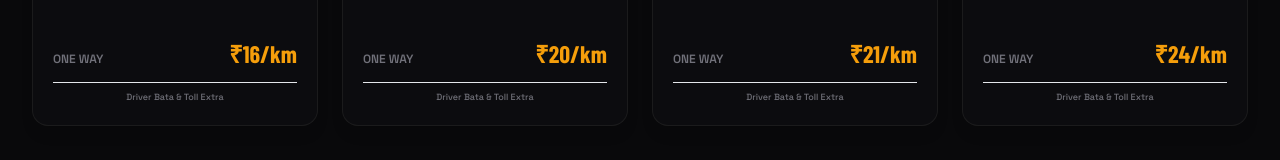
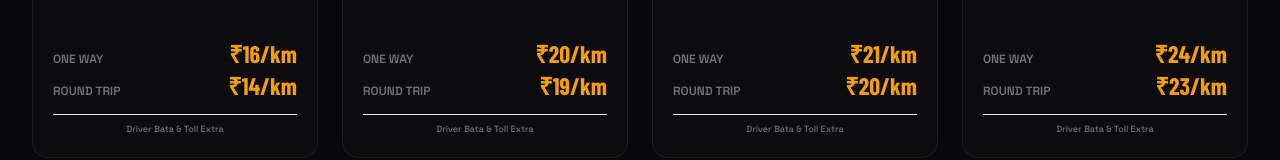
Before and after one commit to sundarkandan/job_designs, a React (Vite) app: page / in a window 1280 px wide. Shown: the part 1402-1562 px from the top of the page. Built offline with nearby package versions, Linux system fonts and the light colour scheme; a web font is replaced by a local one.

Commit message:
seo optimizations

```diff
--- a/src/constants/vehicles.js
+++ b/src/constants/vehicles.js
@@ -24,6 +24,7 @@ export const vehicles = {
   sedan: {
     name: { en: 'Premium Sedan', ta: 'பிரீமியம் செடான்' },
     rate: 16,
+    rate2:14,
     tag: { en: 'Dzire / Etios', ta: 'டிசையர் / எட்டியோஸ்' },
     seats: '4+1',
     bags: '2 Bags',
@@ -32,6 +33,7 @@ export const vehicles = {
   suv: {
     name: { en: 'Executive SUV', ta: 'எக்ஸிகியூட்டிவ் எஸ்யூவி' },
     rate: 20,
+    rate2:19,
     tag: { en: 'Ertiga / Marazzo', ta: 'எர்டிகா / மராசோ' },
     seats: '6+1',
     bags: '4 Bags',
@@ -40,6 +42,8 @@ export const vehicles = {
   innova: {
     name: { en: 'Innova Premium', ta: 'இன்னோவா பிரீமியம்' },
     rate: 21,
+    rate2:20,
+
     tag: { en: 'Innova High-Roof', ta: 'இன்னோவா ஹை-ரூஃப்' },
     seats: '7+1',
     bags: '5 Bags',
@@ -48,6 +52,7 @@ export const vehicles = {
   crysta: {
     name: { en: 'Innova Crysta Elite', ta: 'இன்னோவா கிறிஸ்டா எலைட்' },
     rate: 24,
+    rate2: 23,
     tag: { en: 'Luxury MPV', ta: 'சொகுசு எம்பிவி' },
     seats: '7+1',
     bags: '6 Bags',
--- a/src/sections/TariffSection.jsx
+++ b/src/sections/TariffSection.jsx
@@ -57,7 +57,7 @@ export default function TariffSection({ dark, t, lang }) { // Added 'lang' prop
               <div className="p-5 space-y-4 relative z-10 flex-1 flex flex-col justify-between">
                 <div>
                   <span className="text-[9px] bg-amber-500/10 text-amber-500 font-extrabold px-2 py-0.5 rounded-md uppercase border border-amber-500/20">
-                    {item.tag[lang]} {/* Fixed: Access via lang key */}
+                    {item.tag[lang]}
                   </span>
                   <h3 className="heading-font text-2xl font-black uppercase tracking-wide mt-2">
                     {item.name[lang]} {/* Fixed: Access via lang key */}
@@ -78,6 +78,10 @@ export default function TariffSection({ dark, t, lang }) { // Added 'lang' prop
                     <span className="text-xs font-semibold text-zinc-500 uppercase">{t.oneWay}</span>
                     <span className="text-2xl font-black text-amber-500 heading-font">₹{item.rate}/km</span>
                   </div>
+                   <div className="flex items-baseline justify-between">
+                    <span className="text-xs font-semibold text-zinc-500 uppercase">{t.roundTrip}</span>
+                    <span className="text-2xl font-black text-amber-500 heading-font">₹{item.rate2}/km</span>
+                  </div>
                   <div className={`text-[9px] text-center mt-3 border-t pt-2 font-medium ${D ? 'text-zinc-500' : 'text-zinc-400'}`}>
                     {t.extraCharges}
                   </div>
```
Also changed, not shown: src/constants/translations.js (line endings or trailing spaces).
